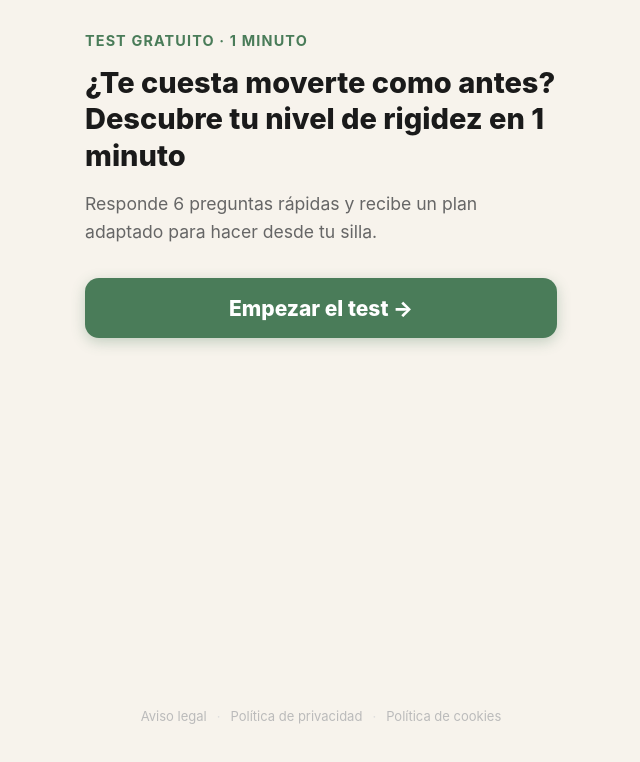
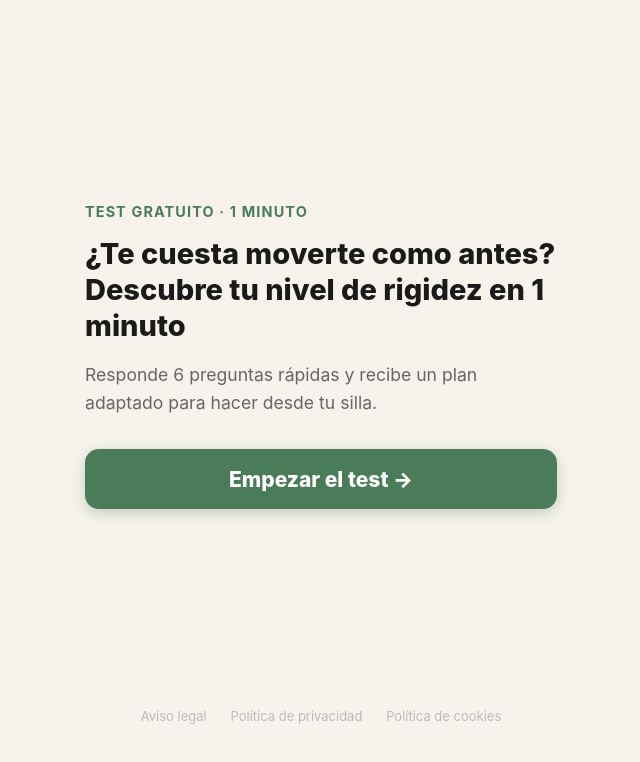
Before and after one commit to guiguixz12/reto21-taichi, a plain HTML site: page site/index.html in a window 1280 px wide. Shown: the whole page, without its empty margins (319-959 px from the left). Drawn offline with Linux system fonts and the light colour scheme.

Commit message:
fix centering + páginas legais limpas
- Corrige centralização vertical: wrapper .qz-screen-body com flex:1 +
  justify-content:center; remove margin-top:auto do rodapé legal; .qz-quiz-top
  com margin-bottom:20px
- Páginas legais: sem dados pessoais do titular; venda/pagamento/fatura via
  Hotmart com links para termos (hotmart.com/legal/es/terms-of-use) e
  privacidade (hotmart.com/legal/es/privacy-policy); cookies.html remove
  referência a Google Fonts e link #preferências partido; referência à AEPD
  em privacidad.html

Co-Authored-By: Claude Sonnet 4.6 <noreply@anthropic.com>

```diff
--- a/site/index.html
+++ b/site/index.html
@@ -52,13 +52,16 @@
     }
     .qz-screen.qz-active { display: flex; }
 
-    /* vertical centering for all screens except quiz questions */
-    #qz-intro,
-    #qz-loading,
-    #qz-result,
-    #qz-vsl    { justify-content: center; }
+    /* loading: center in both axes (no footer) */
+    #qz-loading { justify-content: center; align-items: center; }
 
-    #qz-loading { align-items: center; }
+    /* other screens: body wrapper absorbs free space and centers content */
+    .qz-screen-body {
+      flex: 1;
+      display: flex;
+      flex-direction: column;
+      justify-content: center;
+    }
 
     /* ── Shared label ─────────────────────────────── */
     .qz-label {
@@ -88,7 +91,7 @@
     }
 
     /* ── Questions ────────────────────────────────── */
-    .qz-quiz-top { margin-bottom: 0; }
+    .qz-quiz-top { margin-bottom: 20px; }
 
     #qz-progress-bar {
       width: 100%;
@@ -362,7 +365,6 @@
 
     /* ── Legal footer (intro + VSL only) ─────────── */
     .qz-legal-footer {
-      margin-top: auto;
       padding-top: 28px;
       display: flex;
       justify-content: center;
@@ -380,10 +382,12 @@
 
 <!-- ① Intro -->
 <div id="qz-intro" class="qz-screen qz-active">
+  <div class="qz-screen-body">
     <div class="qz-label">Test gratuito · 1 minuto</div>
     <h1 class="qz-h1">¿Te cuesta moverte como antes? Descubre tu nivel de rigidez en 1 minuto</h1>
     <p class="qz-subtitle">Responde 6 preguntas rápidas y recibe un plan adaptado para hacer desde tu silla.</p>
     <button class="qz-btn-primary" onclick="qzStart()">Empezar el test →</button>
+  </div>
   <footer class="qz-legal-footer">
     <a href="aviso-legal.html">Aviso legal</a><span>·</span>
     <a href="privacidad.html">Política de privacidad</a><span>·</span>
@@ -412,15 +416,18 @@
 
 <!-- ④ Resultado -->
 <div id="qz-result" class="qz-screen">
+  <div class="qz-screen-body">
     <span class="qz-badge" id="qz-badge"></span>
     <div class="qz-result-title" id="qz-rtitle"></div>
     <div class="qz-result-desc" id="qz-rdesc"></div>
     <div class="qz-result-cta">Mira este vídeo corto para ver cómo funciona el Reto 21 Días 👇</div>
     <button class="qz-btn-primary" onclick="qzGoVSL()">Ver el vídeo ahora →</button>
   </div>
+</div>
 
 <!-- ⑤ VSL -->
 <div id="qz-vsl" class="qz-screen">
+  <div class="qz-screen-body">
     <div class="qz-vsl-title">Cómo funciona el Reto 21 Días: Tai Chi en Silla</div>
     <div class="qz-video-wrap" id="qz-video-wrap"></div>
     <a id="qz-cta" class="qz-btn-checkout qz-hidden" href="#" onclick="qzCheckout()">
@@ -428,6 +435,7 @@
     </a>
     <p class="qz-guarantee">🔒 Pago único · Acceso inmediato · Garantía de 7 días</p>
     <p class="qz-disclaimer">Este programa no sustituye el consejo médico. Consulta a tu médico si tienes alguna lesión o problema de salud.</p>
+  </div>
   <footer class="qz-legal-footer">
     <a href="aviso-legal.html">Aviso legal</a><span>·</span>
     <a href="privacidad.html">Política de privacidad</a><span>·</span>
```
Also changed, not shown: site/aviso-legal.html (+1 -1 lines), site/cookies.html (+1 -1 lines), site/privacidad.html (+1 -1 lines). Lines whose indentation alone changed are shown as unchanged.
